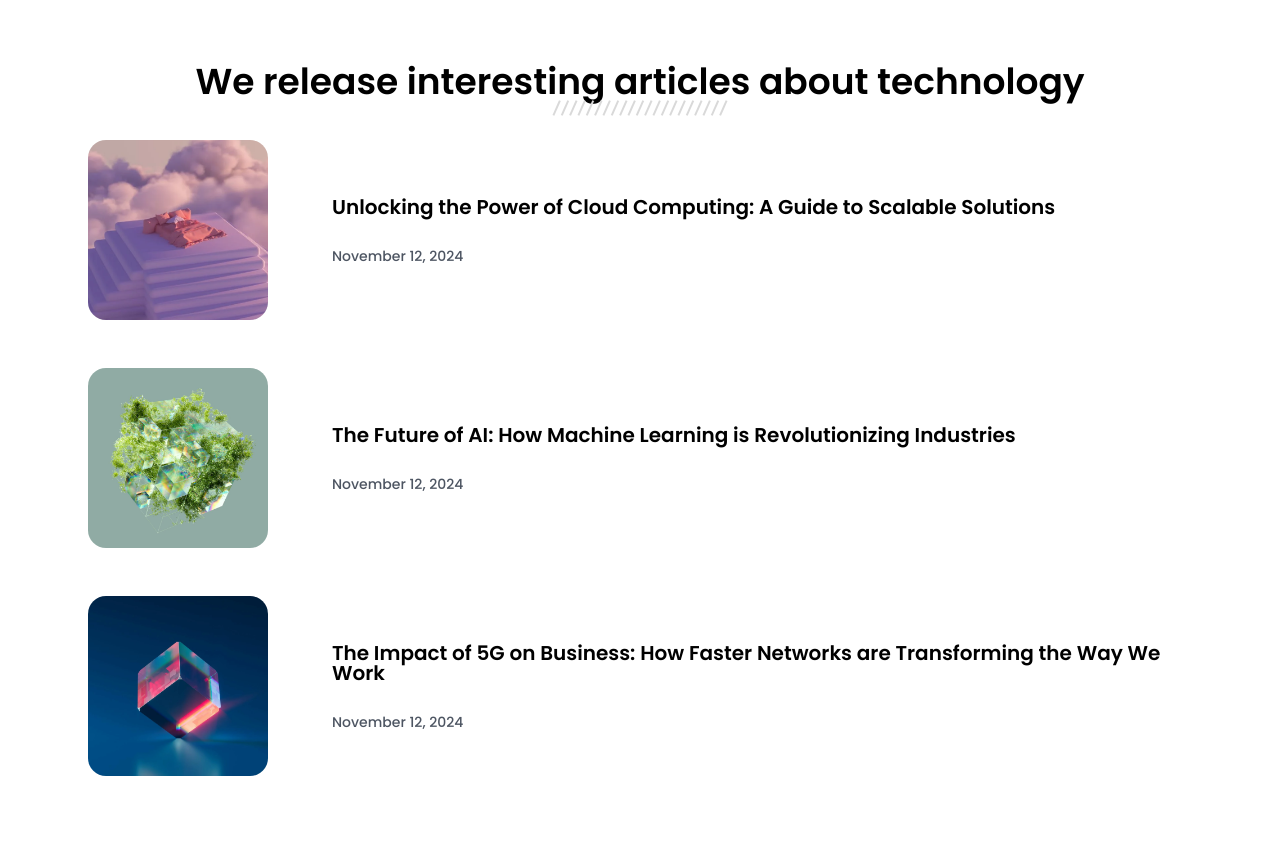
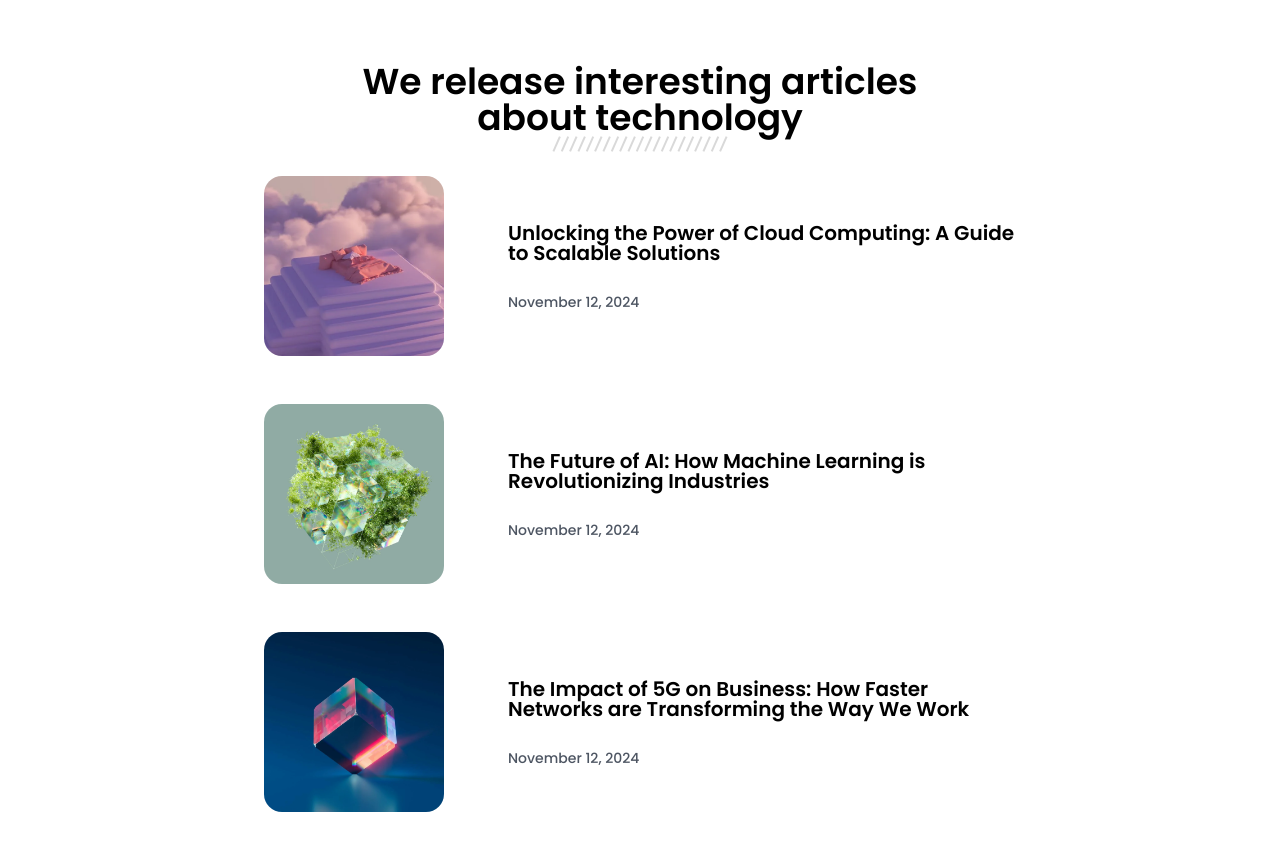
Before and after one commit to flgomes94/simple-article-listing, a plain HTML site: page index.html in a window 1280 px wide. Drawn offline with Linux system fonts and the light colour scheme.

Commit message:
Inserindo correções

```diff
--- a/css/styles.css
+++ b/css/styles.css
@@ -31,6 +31,7 @@ body {
     display: flex;
     justify-content: space-between;
     flex-direction: column;
+    align-items: center;
 }
 
 h1 {
@@ -50,6 +51,7 @@ h1 {
     flex-direction: column;
     justify-content: space-between;
     justify-items: center;
+    max-width: 800px;
 }
 
 .card {
--- a/index.html
+++ b/index.html
@@ -10,7 +10,8 @@
 </head>
 
 <body>
-    <h1>We release interesting articles about technology</h1>
+    <h1>We release interesting articles</h1>
+    <h1>about technology</h1>
     <img src="images/Seperator.svg" class="separator" alt="Seperator" />
     <div class="cards">
         <div class="card">
```
